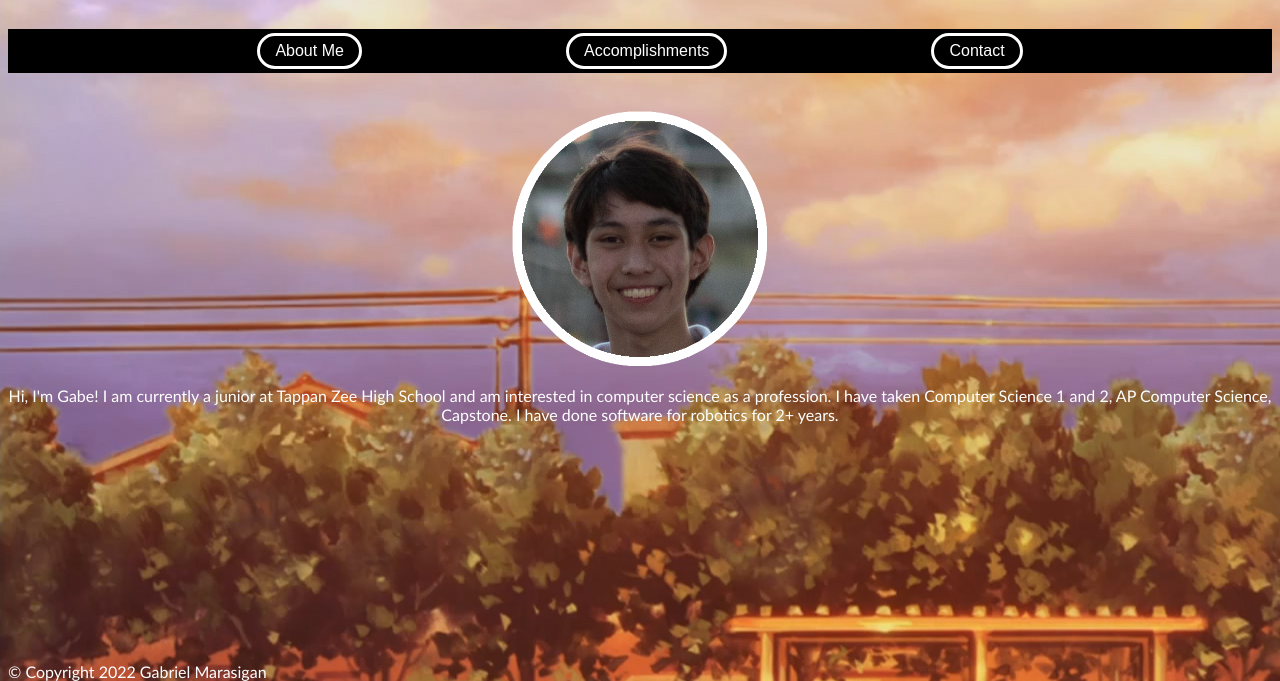
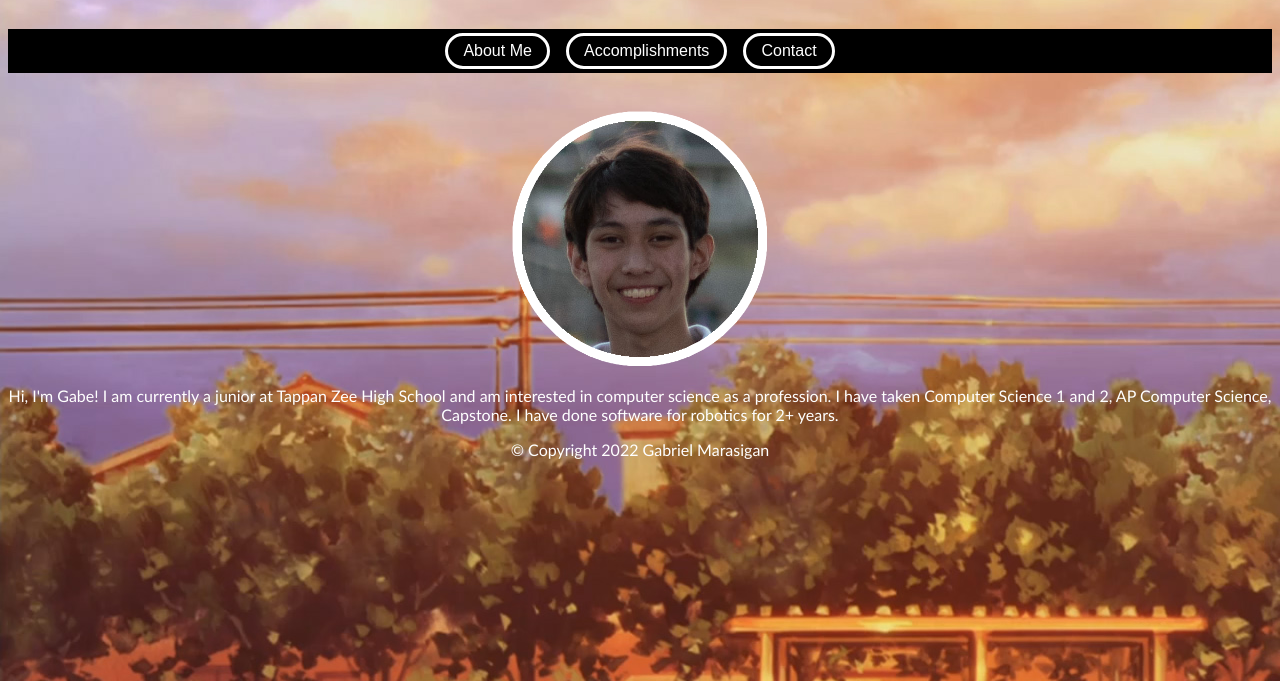
Before and after one commit to gmarasigan/gmarasigan.github.io, a plain HTML site: page ! Gabe's Website.html in a window 1280 px wide. Shown: the part 119-800 px from the top of the page. Drawn offline with Linux system fonts and the light colour scheme.

Commit message:
10/18 fixed button link size, cleaned code

```diff
--- a/! Gabe's Website.css
+++ b/! Gabe's Website.css
@@ -46,11 +46,7 @@ border-radius: 20px; */
 
 /* Style the links inside the navigation bar */
 .topnav a {
-color: #f2f2f2;
-text-align: center;
-padding: 14px 50px;
-text-decoration: none;
-/* float: left; */
+padding: 10px 5px;
 }
 
 /* Change the color of links on hover */
@@ -76,7 +72,8 @@ header{
     text-decoration: none;
     display: inline-block;
     font-size: 16px;
-    margin: 4px 50px;
+    /* vv second num controls space between buttons */
+    margin: 4px 1px;
     }
 
     .button {
--- a/! Gabe's Website.html
+++ b/! Gabe's Website.html
@@ -24,9 +24,9 @@
 <nav>
 <div class="topnav" style="position:center;">
         <header>
-    <a href="#"><button class="button about-me">About Me</button></a>
-    <a href="#"><button class="button accomplishments">Accomplishments</button></a>
-    <a href="#"><button class="button contact">Contact</button></a>
+    <a href="about-me"><button class="button about-me">About Me</button></a>
+    <a href="accomplishments"><button class="button accomplishments">Accomplishments</button></a>
+    <a href="contact"><button class="button contact">Contact</button></a>
         </header>
   </div>
 </nav>
@@ -44,5 +44,5 @@
     </body>
 </div>
 
-<footer>&copy; Copyright 2022 Gabriel Marasigan</footer>
+<p style="position:bottom;">&copy; Copyright 2022 Gabriel Marasigan</p>
 </html>
```
